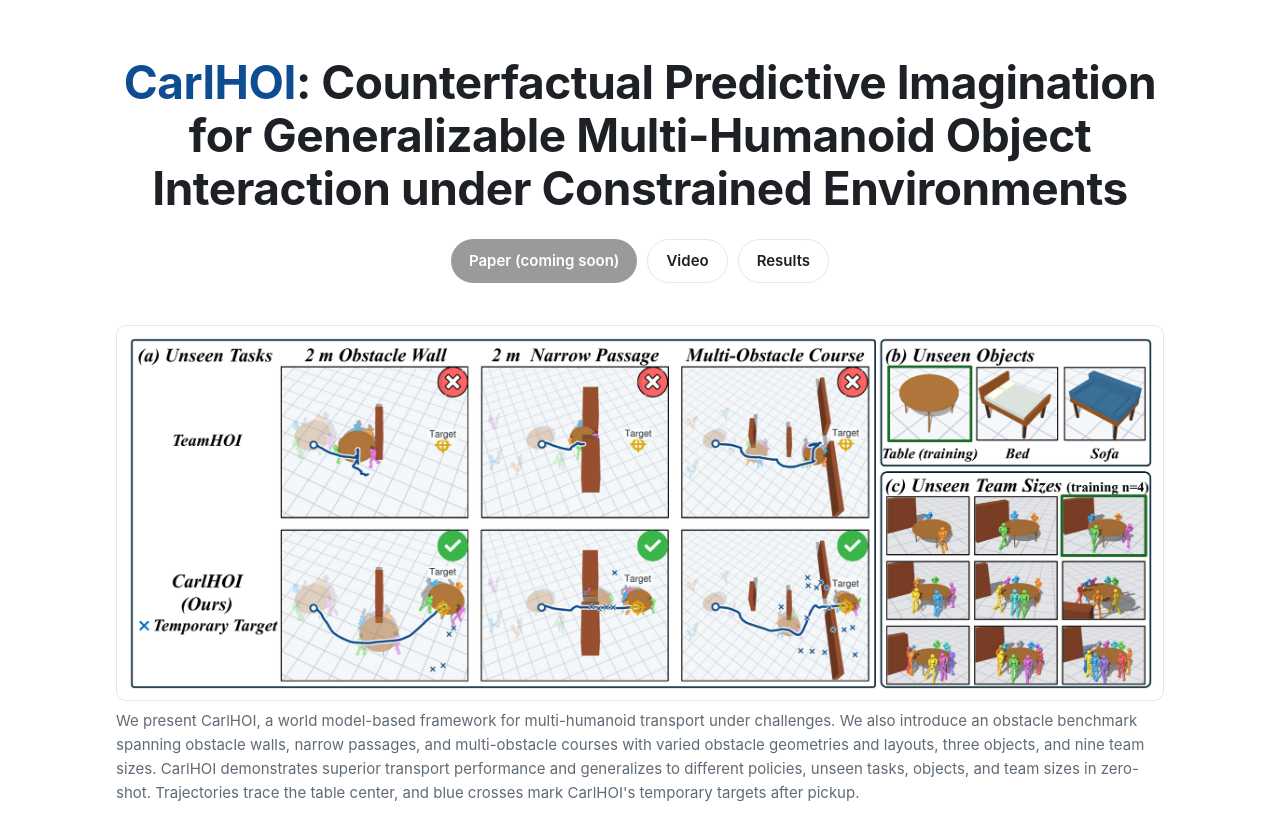
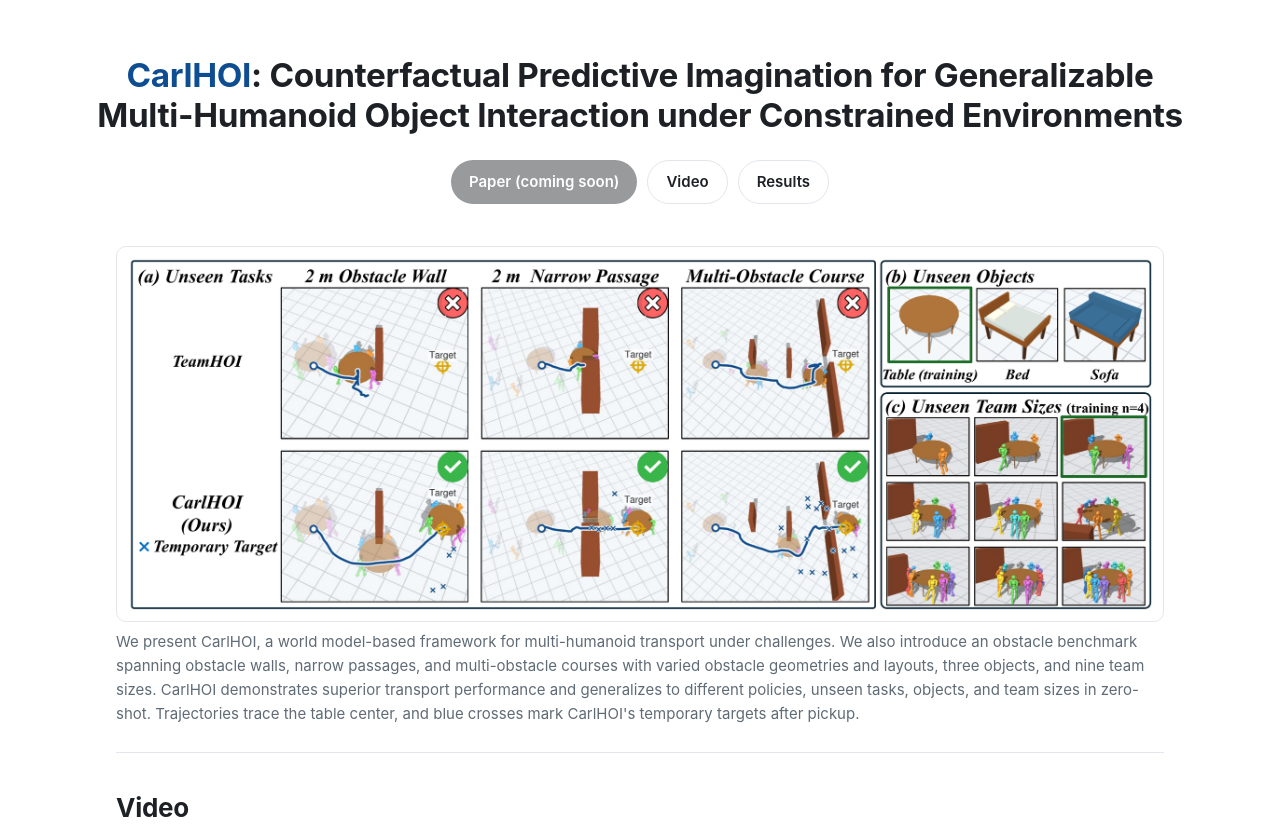
Before and after one commit to carlhoi/carlhoi.github.io, a plain HTML site: page index.html in a window 1280 px wide. Shown: the top 831 px of the page. Drawn offline with Linux system fonts and the light colour scheme.

Commit message:
Two-line title

```diff
--- a/index.html
+++ b/index.html
@@ -24,7 +24,10 @@
          font: 17px/1.6 -apple-system, BlinkMacSystemFont, "Segoe UI", Roboto, "Helvetica Neue", Arial, sans-serif; }
   main { max-width: var(--maxw); margin: 0 auto; padding: 0 16px 64px; }
   header.hero { text-align: center; padding: 56px 0 24px; }
-  h1 { font-size: clamp(28px, 4.6vw, 46px); line-height: 1.15; margin: 0 0 24px; letter-spacing: -0.01em; }
+  h1 { font-size: clamp(24px, 2.6vw, 38px); line-height: 1.2; margin: 0 0 24px; letter-spacing: -0.01em;
+       width: min(1320px, calc(100vw - 32px)); position: relative; left: 50%; transform: translateX(-50%); }
+  h1 .line { white-space: nowrap; }
+  @media (max-width: 900px) { h1 .line { white-space: normal; } h1 br { display: none; } }
   h1 .name { color: var(--accent); }
   .subtitle { font-size: clamp(17px, 2.2vw, 22px); color: var(--fg); margin: 0 auto 14px; max-width: 900px; }
   .venue { color: var(--muted); font-size: 15px; margin: 0 0 22px; }
@@ -70,7 +73,8 @@
 <main>
 
 <header class="hero">
-  <h1><span class="name">CarlHOI</span>: Counterfactual Predictive Imagination for Generalizable Multi-Humanoid Object Interaction under Constrained Environments</h1>
+  <h1><span class="line"><span class="name">CarlHOI</span>: Counterfactual Predictive Imagination for Generalizable</span><br>
+    <span class="line">Multi-Humanoid Object Interaction under Constrained Environments</span></h1>
   <div class="buttons">
     <a class="btn disabled" href="#" aria-disabled="true">Paper (coming soon)</a>
     <a class="btn secondary" href="#video">Video</a>
```
